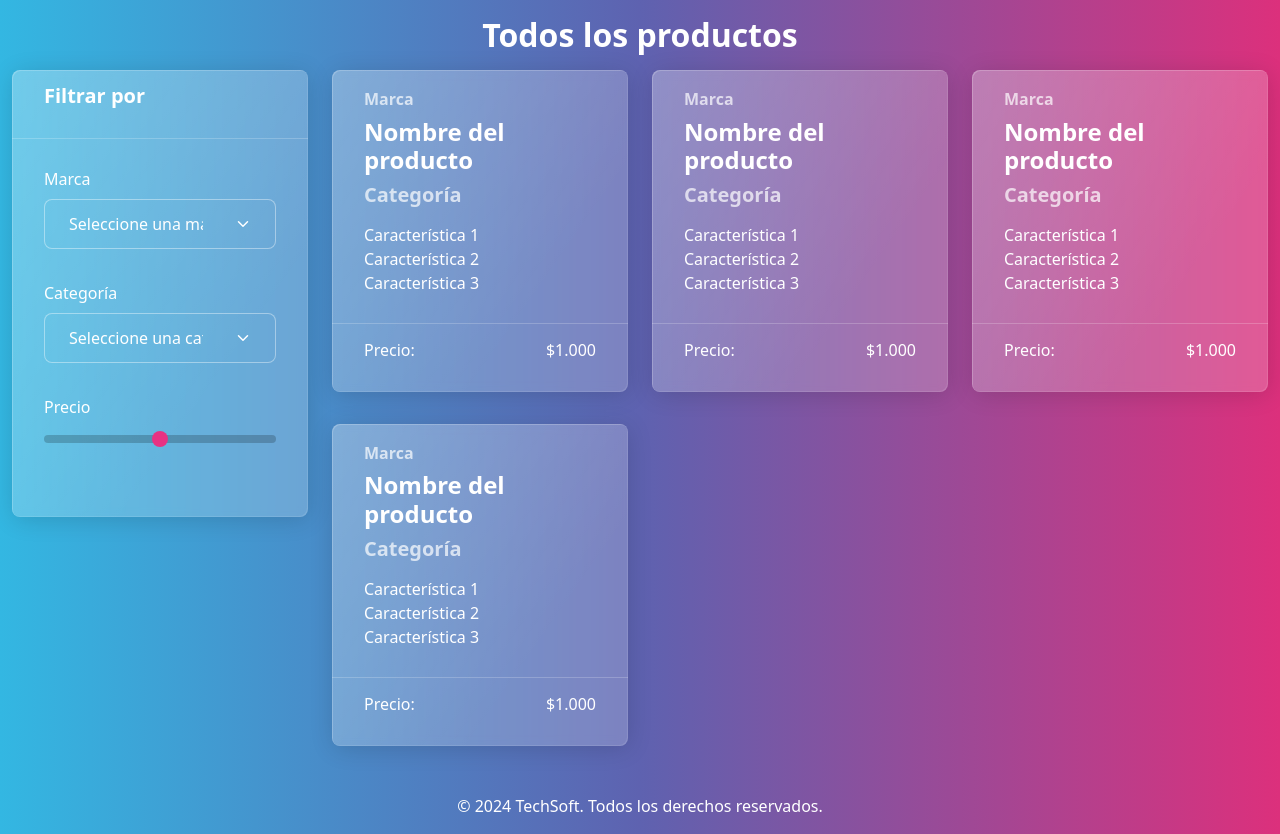
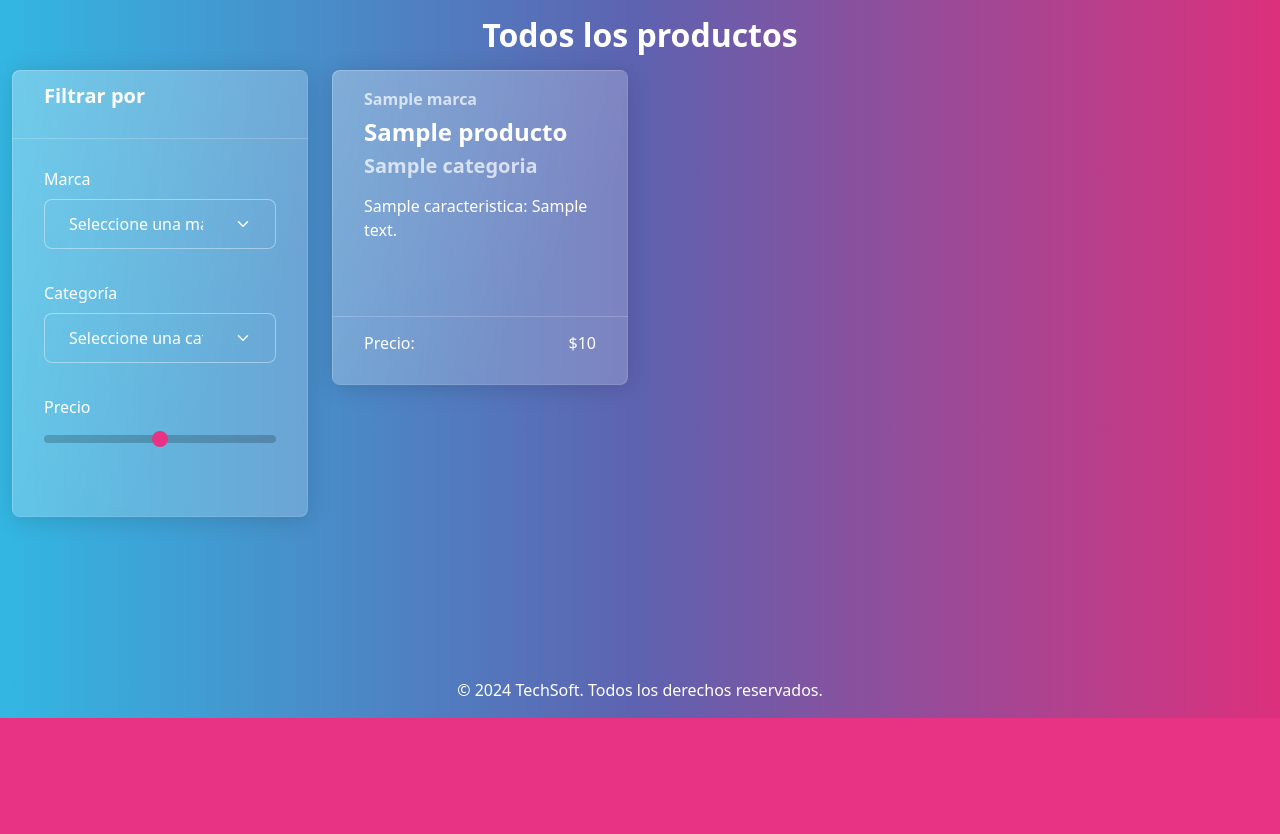
Before and after one commit to LuCamano/Proyecto-TechSoft, a Django app: page /productos/ in a window 1280 px wide. Shown: the part 82-916 px from the top of the page. After the commit the page ends 800 px from the top, so only its background shows below. Run offline with Django 5.2, Linux system fonts and the light colour scheme; tables that the repository leaves empty hold one stand-in row (values such as "Sample post"); some libraries are stand-ins or nearby versions.

Commit message:
navegación dinámica parcialmente lista

```diff
--- a/pagina/templates/index.html
+++ b/pagina/templates/index.html
@@ -11,7 +11,7 @@
             {% comment %} Aqui van los productos {% endcomment %}
             {% for producto in productos %}
                 <div class="col-12 col-md-4 col-lg-3 mb-3">
-                    <a class="card text-decoration-none" href="{% url 'producto' %}" style="height: 315px;">
+                    <a class="card text-decoration-none" href="{% url 'producto' producto.id %}" style="height: 315px;">
                         <div class="card-body">
                             <h6 class="card-subtitle mb-1 text-muted">{{producto.marca}}</h6>
                             <h4 class="card-title">{{producto.nombre}}</h4>
--- a/pagina/templates/productos.html
+++ b/pagina/templates/productos.html
@@ -1,4 +1,6 @@
 {% extends "base/base.html" %}
+
+{% load humanize %}
 
 {% block title %}Todos los productos{% endblock %}
 
@@ -42,86 +44,28 @@
             <div class="col-12 col-lg-9">
                 <div class="row">
                     {% comment %} Aqui van los productos {% endcomment %}
+                    {% for producto in productos %}
                         <div class="col-12 col-md-6 col-lg-4 mb-3">
-                        <a class="card text-decoration-none" href="{% url "producto" %}">
+                            <a class="card text-decoration-none" href="{% url "producto" producto.id %}" style="height: 315px;">
                                 <div class="card-body">
-                                <h6 class="card-subtitle mb-1 text-muted">Marca</h6>
-                                <h4 class="card-title">Nombre del producto</h4>
-                                <h5 class="card-subtitle mb-2 text-muted ">Categoría</h5>
+                                    <h6 class="card-subtitle mb-1 text-muted">{{producto.marca}}</h6>
+                                    <h4 class="card-title">{{producto.nombre}}</h4>
+                                    <h5 class="card-subtitle mb-2 text-muted ">{{producto.categoria}}</h5>
                                     <p class="card-text">
-                                    Característica 1<br>
-                                    Característica 2<br>
-                                    Característica 3<br>
+                                        {% for caract in producto.caracteristicas|slice:3 %}
+                                            {{caract.caracteristica}}: {{caract.descripcion_caract}}<br>
+                                        {% endfor %}
                                     </p>
                                 </div>
                                 <div class="card-footer">
                                     <div class="d-flex justify-content-between">
                                         <p class="card-text">Precio:</p>
-                                    <p class="card-text">$1.000</p>
+                                        <p class="card-text">${{producto.precio|intcomma}}</p>
                                     </div>
                                 </div>
                             </a>
                         </div>
-                    <div class="col-12 col-md-6 col-lg-4 mb-3">
-                        <a class="card text-decoration-none" href="{% url "producto" %}">
-                            <div class="card-body">
-                                <h6 class="card-subtitle mb-1 text-muted">Marca</h6>
-                                <h4 class="card-title">Nombre del producto</h4>
-                                <h5 class="card-subtitle mb-2 text-muted ">Categoría</h5>
-                                <p class="card-text">
-                                    Característica 1<br>
-                                    Característica 2<br>
-                                    Característica 3<br>
-                                </p>
-                            </div>
-                            <div class="card-footer">
-                                <div class="d-flex justify-content-between">
-                                    <p class="card-text">Precio:</p>
-                                    <p class="card-text">$1.000</p>
-                                </div>
-                            </div>
-                        </a>
-                    </div>
-                    <div class="col-12 col-md-6 col-lg-4 mb-3">
-                        <a class="card text-decoration-none" href="{% url "producto" %}">
-                            <div class="card-body">
-                                <h6 class="card-subtitle mb-1 text-muted">Marca</h6>
-                                <h4 class="card-title">Nombre del producto</h4>
-                                <h5 class="card-subtitle mb-2 text-muted ">Categoría</h5>
-                                <p class="card-text">
-                                    Característica 1<br>
-                                    Característica 2<br>
-                                    Característica 3<br>
-                                </p>
-                            </div>
-                            <div class="card-footer">
-                                <div class="d-flex justify-content-between">
-                                    <p class="card-text">Precio:</p>
-                                    <p class="card-text">$1.000</p>
-                                </div>
-                            </div>
-                        </a>
-                    </div>
-                    <div class="col-12 col-md-6 col-lg-4 mb-3">
-                        <a class="card text-decoration-none" href="{% url "producto" %}">
-                            <div class="card-body">
-                                <h6 class="card-subtitle mb-1 text-muted">Marca</h6>
-                                <h4 class="card-title">Nombre del producto</h4>
-                                <h5 class="card-subtitle mb-2 text-muted ">Categoría</h5>
-                                <p class="card-text">
-                                    Característica 1<br>
-                                    Característica 2<br>
-                                    Característica 3<br>
-                                </p>
-                            </div>
-                            <div class="card-footer">
-                                <div class="d-flex justify-content-between">
-                                    <p class="card-text">Precio:</p>
-                                    <p class="card-text">$1.000</p>
-                                </div>
-                            </div>
-                        </a>
-                    </div>
+                    {% endfor %}
                     {% comment %} Aqui terminan los productos {% endcomment %}
                 </div>
             </div>
--- a/pagina/urls.py
+++ b/pagina/urls.py
@@ -7,7 +7,7 @@ urlpatterns = [
     path('logout/', views.logoutV, name="logout"),
     path('marcas/', views.marcas, name="marcas"),
     path('categorias/', views.categorias, name="categorias"),
-    path('producto/', views.producto, name="producto"),
+    path('producto/<id>', views.producto, name="producto"),
     path('productos/', views.productos, name="productos"),
     path('administracion/', views.administracion, name="administracion"),
     path('administracion/productos/', views.adminProductos, name="admin-productos"),
--- a/pagina/views.py
+++ b/pagina/views.py
@@ -25,16 +25,31 @@ def logoutV(request):
     return redirect('/')
 
 def marcas(request):
-    return render(request, "marcas.html")
+    marcs = Marca.objects.all()
+    context = {
+        'marcas': marcs
+    }
+    return render(request, "marcas.html", context)
 
 def categorias(request):
-    return render(request, "categorias.html")
+    categs = Categoria.objects.all()
+    context = {
+        'categorias': categs
+    }
+    return render(request, "categorias.html", context)
 
-def producto(request):
-    return render(request, "producto.html")
+def producto(request, id):
+    context = {
+        'producto': Producto.objects.get(id=id)
+    }
+    return render(request, "producto.html", context)
 
 def productos(request):
-    return render(request, "productos.html")
+    products = Producto.objects.all()
+    context = {
+        'productos': products
+    }
+    return render(request, "productos.html", context)
 
 @login_required
 def adminProductos(request):
```
Also changed, not shown: pagina/templates/categorias.html (+8 -34 lines), pagina/templates/marcas.html (+8 -41 lines), pagina/templates/producto.html (+8 -6 lines). Lines whose indentation alone changed are shown as unchanged.
